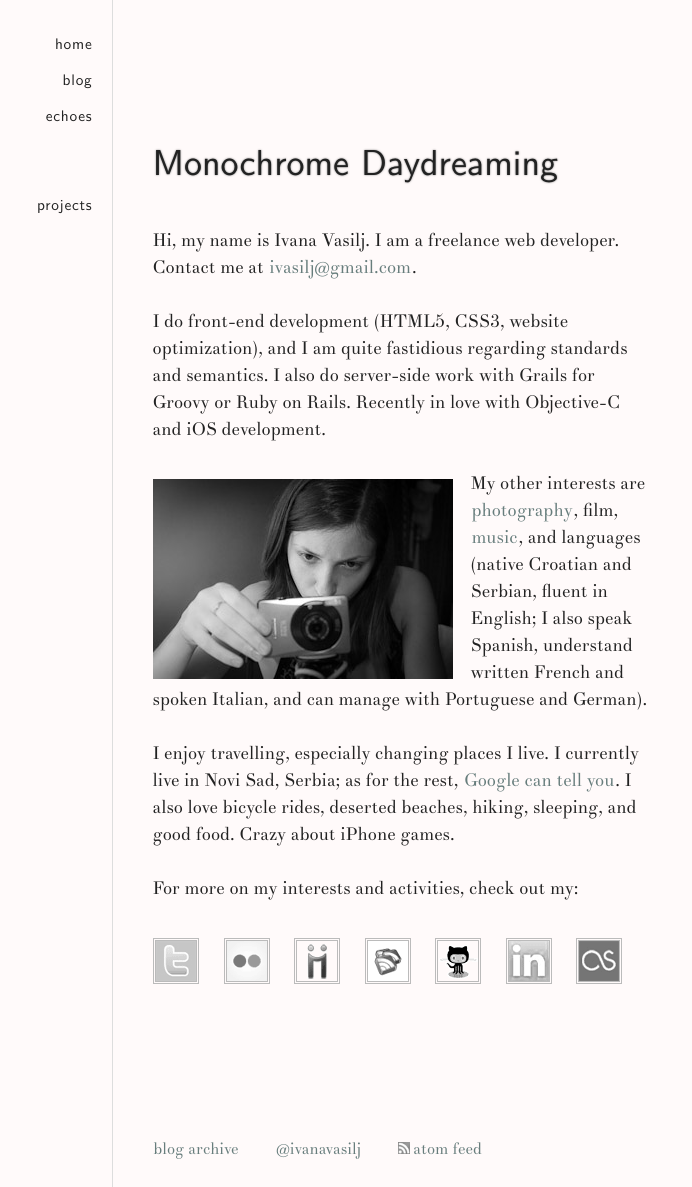
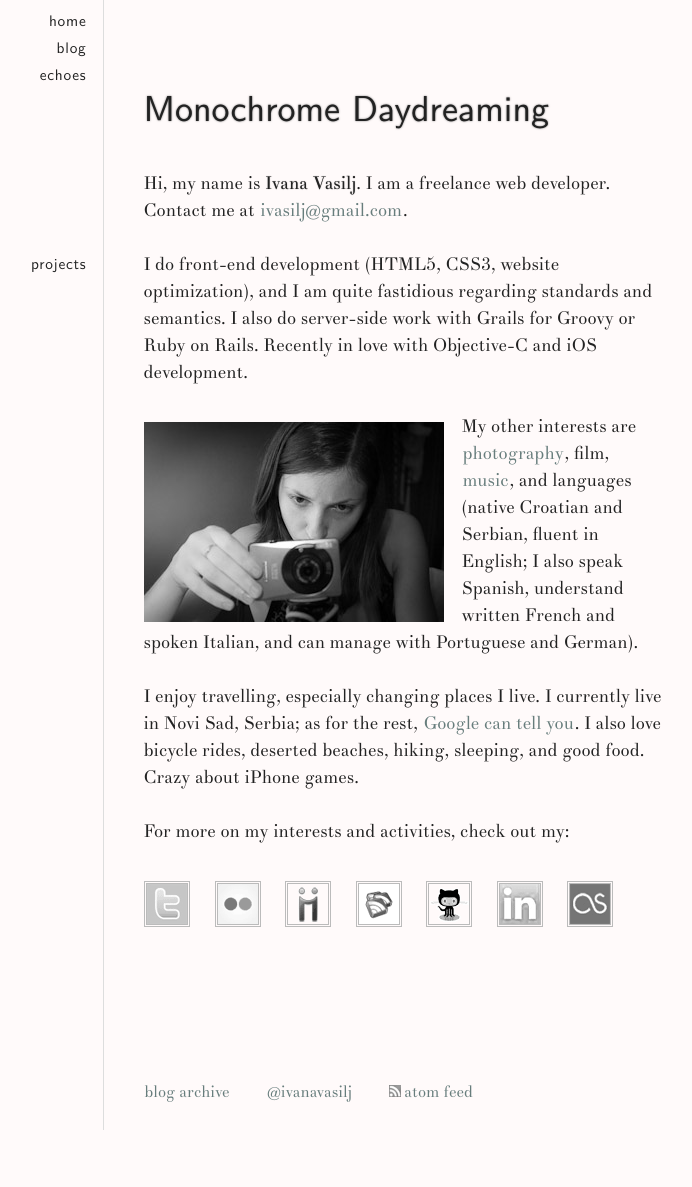
Before and after one commit to ivana/ivana.github.com, a Jekyll site: the page built from index.html, in a window 1280 px wide. Shown: the whole page, without its empty margins (258-950 px from the left). Built offline with Jekyll 4.4.1, drawn with Linux system fonts in a browser that asks for light colours; after the commit the page ends 1130 px from its top, so only the background shows below that.

Commit message:
adjust to 27px grid

```diff
--- a/css/style.css
+++ b/css/style.css
@@ -11,9 +11,9 @@
 
 body {
   font:62.5% "Theano Didot", didot, "times new roman", times, georgia, serif;
-  margin:0 auto; width:500px; padding:0 0 1em 4em; border-left:1px solid #ddd;
+  margin:0 auto; width:518px; padding:0 0 1em 4em; border-left:1px solid #ddd;
   background:snow; color:#222;
-/*  background-image:url('/img/ivana-site-grid.png');*/
+/*  background-image:url('/img/grid-27.png');*/
 }
   body > * { font-size:1.8em }
 
@@ -57,7 +57,7 @@
 time { font-size:0.85em }
   article header time {
     display:block;
-    position:relative; right:17em; top:3px;
+    position:relative; right:17em; top:1px;
     width:200px; text-align:right;
   }
 
@@ -65,20 +65,19 @@
 
 /* nav */
 nav, .vcard > a {
-  position:relative; right:560px;
+  position:relative; right:575px;
 }
-nav { top:1.4em }
+nav { top:7px }
 nav li, .vcard > a {
-  letter-spacing:0.05em;
-  line-height:2.35em; font-size:.85em; text-align:right;
+  letter-spacing:0.05em; line-height:1.76em; text-align:right;
+  font-size:.85em;
 }
-
 nav a, .vcard > a { text-decoration:none }
 nav a:hover:before, .vcard > a:hover:before { content:'= ' }
 
 /* headings */
 body > header h1 {
-  font-family:Mido, "Theano Didot", didot, "times new roman", times, serif; font-size:3.3em;
+  font-family:Mido, "Theano Didot", "times new roman", times, serif; font-size:3.3em;
   line-height:.9em;
 }
 body > header h2, article h1, section h1, section h2, nav, #archive a, .vcard > a, .annotated a {
@@ -92,15 +91,15 @@
 
 article h1, section h1 { text-shadow:0 0 2px #777 }
 body > article header h1, body > article > h1, body > section > h1, body > section hgroup h1 {
-  font-size:2em; line-height:.9em;
-  margin:0.9em 0 1.3em; padding:.1em 0;
+  font-size:2em;
+  line-height:1.2em; margin:0 0 1.1em; padding:.1em 0;
 }
 section h2, body > article > section > h1, #archive a {
   font-size:1.5em; line-height:1em;
 }
 section h2 { margin:-0.2em 0 1.2em }
-body > article > section h1 { margin:1.45em 0 1.2em }
-body > article > section > section > h1 { margin:1.45em 0 1.2em; font-size:1.3em }
+body > article > section h1 { margin:1em 0 }
+body > article > section > section > h1 { font-size:1.3em }
 
 /* anchors */
 a {
@@ -129,7 +128,7 @@
 
 article ol, article ul {
   list-style-position:outside;
-  margin:1.6em 0 1.8em;
+  margin:1.5em 0;
 }
 article ol {
   list-style-type:decimal;
@@ -139,13 +138,14 @@
   list-style-type:square;
   padding-left:.95em;
 }
-  article li { line-height:1.3em; margin-bottom:.3em }
+  article li { line-height:1.5em }
 
 nav ul li:before { content:'= ' }
 
 /* about */
-.vcard h1 { margin-bottom:.3em }
-.vcard > a { display:block; bottom:5px }
+.vcard h1 { margin-bottom:.33em }
+.vcard .n { text-shadow:0px 0px 1px #777 }
+.vcard > a { display:block; top:107px }
 .vcard .photo { float:left; margin:.5em 1em 0 0 }
   /* social links */
 .vcard ol { margin:2em 0 1.5em; padding-left:0 }
@@ -160,7 +160,7 @@
 #projects a:active, a:visited { outline:0 none }
 
 /* archive */
-#archive ol { line-height:1.9em; margin-top:-0.3em }
+#archive ol { line-height:1.75em; margin-top:-0.3em }
   #archive li { margin-top:1em }
 #archive a { padding-right:.5em }
 
@@ -182,8 +182,9 @@
   box-shadow:0 0 1px #bbb; -moz-box-shadow:0 0 1px #bbb; -webkit-box-shadow:0 0 1px #bbb; -o-box-shadow:0 0 1px #bbb;
 }
 #echoes li { margin-bottom:1.2em; font-size:.85em }
+.annotated ol { margin-top:-0.2em }
 .annotated ol a {
-  display:block; margin-top:-0.1em;
+  display:block; margin-top:-0.1em; line-height:1.2em;
   font-variant:small-caps; font-size:1.05em;
   color:#677D7C;
 }
```
Also changed, not shown: 1 other file.
